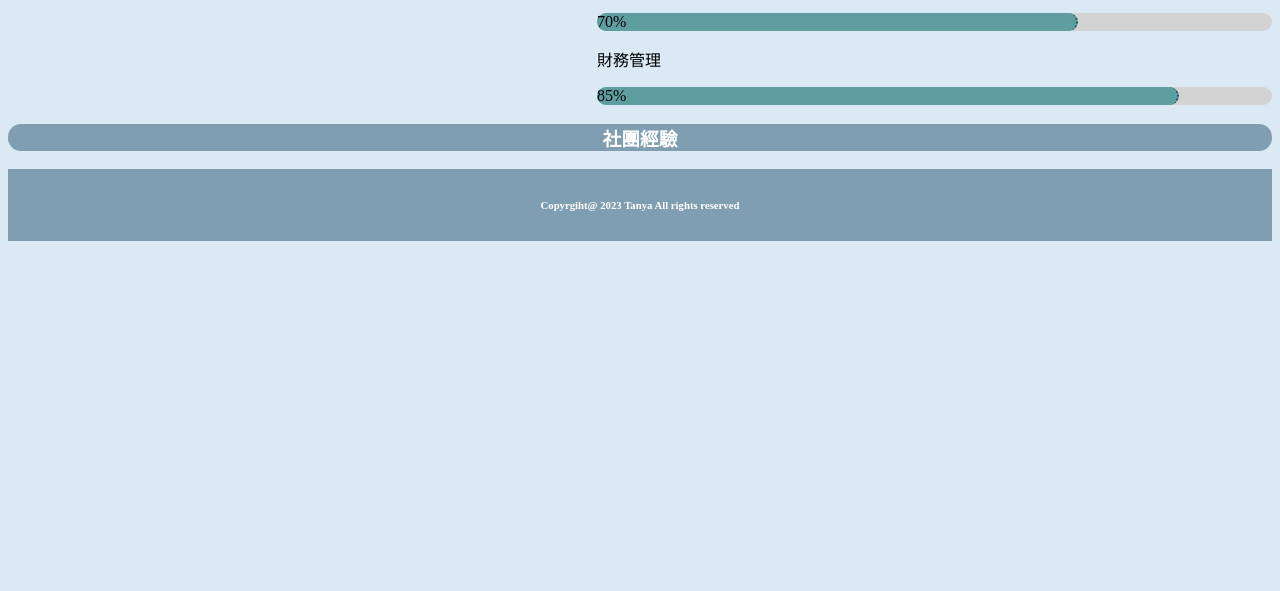
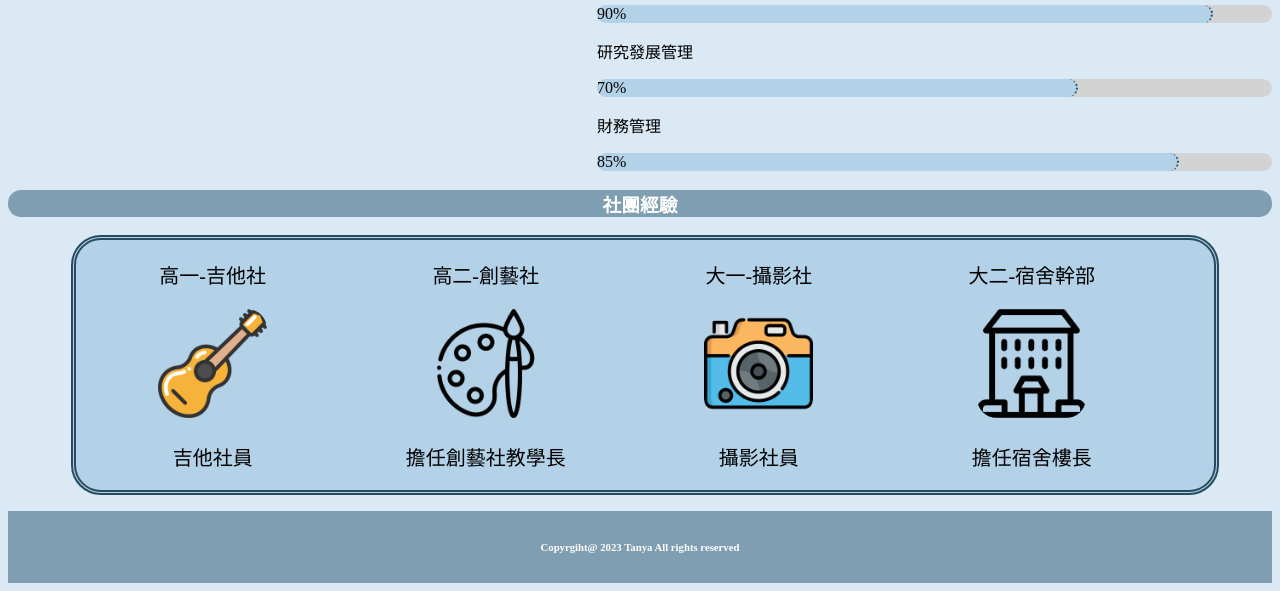
Before and after one commit to Tanya258/Tanya, a plain HTML site: page index.html in a window 1280 px wide. Shown: the part 970-1561 px from the top of the page. Before the commit the page ends 1219 px from the top, so only its background shows below. Drawn offline with Linux system fonts and the light colour scheme.

Commit message:
新增社團

```diff
--- a/index.html
+++ b/index.html
@@ -9,7 +9,7 @@
 </head>
 <body>
     <div class="header">
-        <img src="" alt="">
+        <img src="img/person.jpg" id="person">
         <div class="content">
             <h1>唐千雅</h1>
             <h4>中原大學 企管系</h4>
@@ -99,11 +99,31 @@
     <div class="clearfix"></div>
     <section>
         <h3 class="head">社團經驗</h3>
-        <div>
-
+        <div class="club">
+            <div class="guitar">
+                <p class="text">高一-吉他社</p>
+                <img src="img/guitar.png" id="guitar1">
+                <p class="text2">吉他社員</p>
+            </div>
+            <div class="art">
+                <p class="text">高二-創藝社</p>
+                <img src="img/art.png" id="art1">
+                <p class="text2">擔任創藝社教學長</p>
+            </div>
+            <div class="photo">
+                <p class="text">大一-攝影社</p>
+                <img src="img/photo.png" id="photo1">
+                <p class="text2">攝影社員</p>
+            </div>
+            <div class="dorm">
+                <p class="text">大二-宿舍幹部</p>
+                <img src="img/dorm.png" id="dorm1">
+                <p class="text2">擔任宿舍樓長</p>
+            </div>
         </div>
     </section>
-
+    <div class="clearfix"></div>
+    <p> </p>
     <footer>
         <h6>Copyrgiht@ 2023 Tanya All rights reserved</h6>
     </footer>
--- a/intro.css
+++ b/intro.css
@@ -15,6 +15,17 @@ footer {
     color: white;
     text-align: center;
     padding: 5px;
+}
+
+#person {
+    position: relative;
+    width: 18%;
+    border-radius: 200px;
+}
+
+.content {
+    float: right;
+    width: 600px;
 }
 
 .head {
@@ -52,7 +63,7 @@ footer {
     width: 90%;
 }
 
-/*腮�綣����*/
+/*技能*/
 .skill {
     position: relative;
     left: 5%;
@@ -77,12 +88,11 @@ article {
     float: left;
 }
 
-
-
 aside {
     float: right;
 }
 
+/*進度條*/
 .container {
     width: 675px;
     background-color: lightgray;
@@ -92,42 +102,126 @@ aside {
 
 .P {
     width: 70%;
-    background-color: cadetblue;
+    background-color: #b3d2e8;
     padding-right: 6px;
     border-radius: 20px;
 }
 
 .M {
     width: 75%;
-    background-color: cadetblue;
+    background-color: #b3d2e8;
     padding-right: 6px;
     border-radius: 20px;
-    ;
+
 }
 
 .HR {
     width: 90%;
-    background-color: cadetblue;
+    background-color: #b3d2e8;
     padding-right: 6px;
     border-radius: 20px;
 }
 
 .R {
     width: 70%;
-    background-color: cadetblue;
+    background-color: #b3d2e8;
     padding-right: 6px;
     border-radius: 20px;
 }
 
 .F {
     width: 85%;
-    background-color: cadetblue;
+    background-color: #b3d2e8;
     padding-right: 6px;
     border-radius: 20px;
 
 }
 
 
+/*社團*/
+.club {
+    border: 5px double #274c5e;
+    width: 90%;
+    height: 250px;
+    position: relative;
+    left: 5%;
+    border-radius: 30px;
+    background-color: #b3d2e8;
+}
+
+.text {
+    font-size: 20px;
+
+    text-align: center;
+}
+
+.text2 {
+    font-size: 20px;
+    text-align: center;
+}
+
+.guitar {
+    width: 24%;
+    float: left;
+
+}
+
+.guitar:hover {
+    width: 27%;
+}
+
+#guitar1 {
+    width: 40%;
+    border-radius: 20px;
+    margin-left: 30%;
+}
+
+.art {
+    width: 24%;
+    float: left;
+}
+
+.art:hover {
+    width: 27%;
+}
+
+#art1 {
+    width: 40%;
+    border-radius: 20px;
+    margin-left: 30%;
+}
+
+.photo {
+    width: 24%;
+    float: left;
+}
+
+.photo:hover {
+    width: 27%;
+}
+
+#photo1 {
+    width: 40%;
+    border-radius: 20px;
+    margin-left: 30%;
+}
+
+
+.dorm {
+    width: 24%;
+    float: left;
+}
+
+.dorm:hover {
+    width: 27%;
+}
+
+#dorm1 {
+    width: 40%;
+    border-radius: 20px;
+    margin-left: 30%;
+}
+
 .clearfix {
     clear: both;
 }
```
Also changed, not shown: img/art.png (added), img/dorm.png (added), img/guitar.png (added), img/person.jpg (added), img/photo.png (added).
